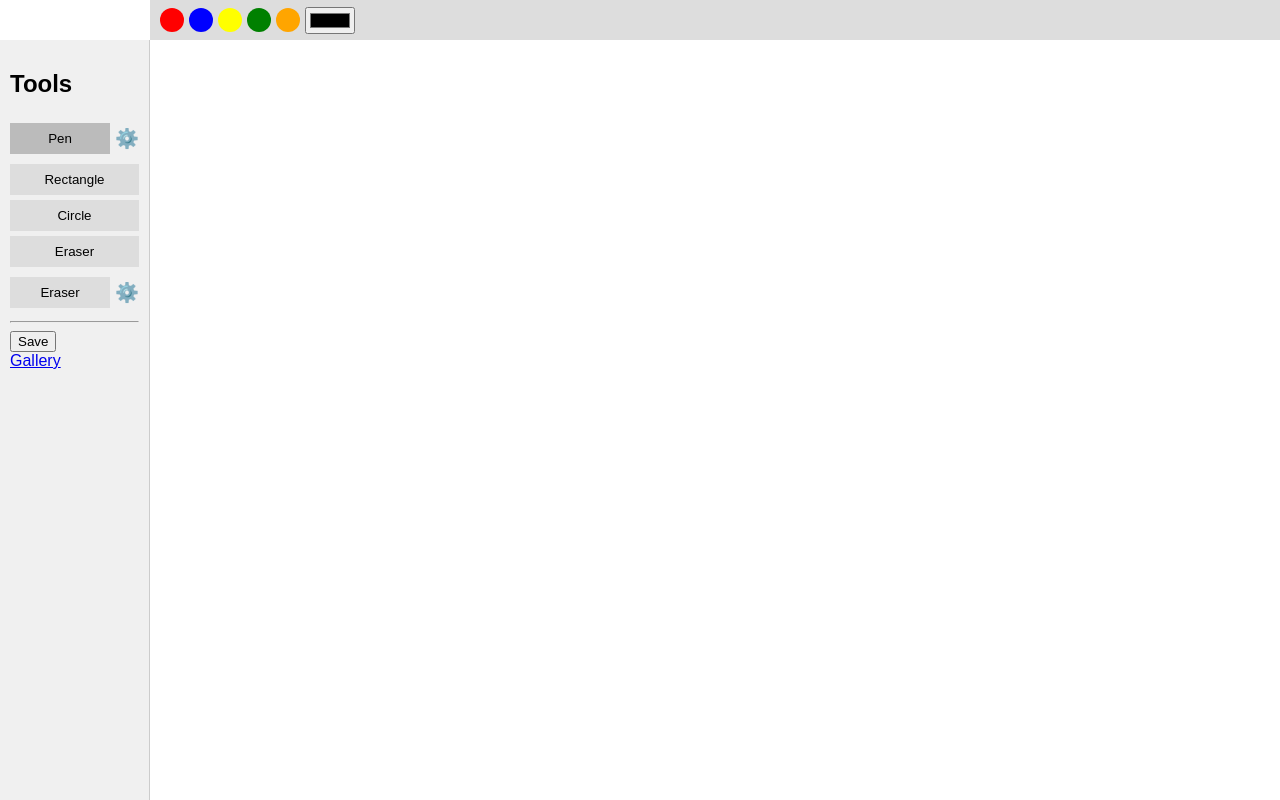
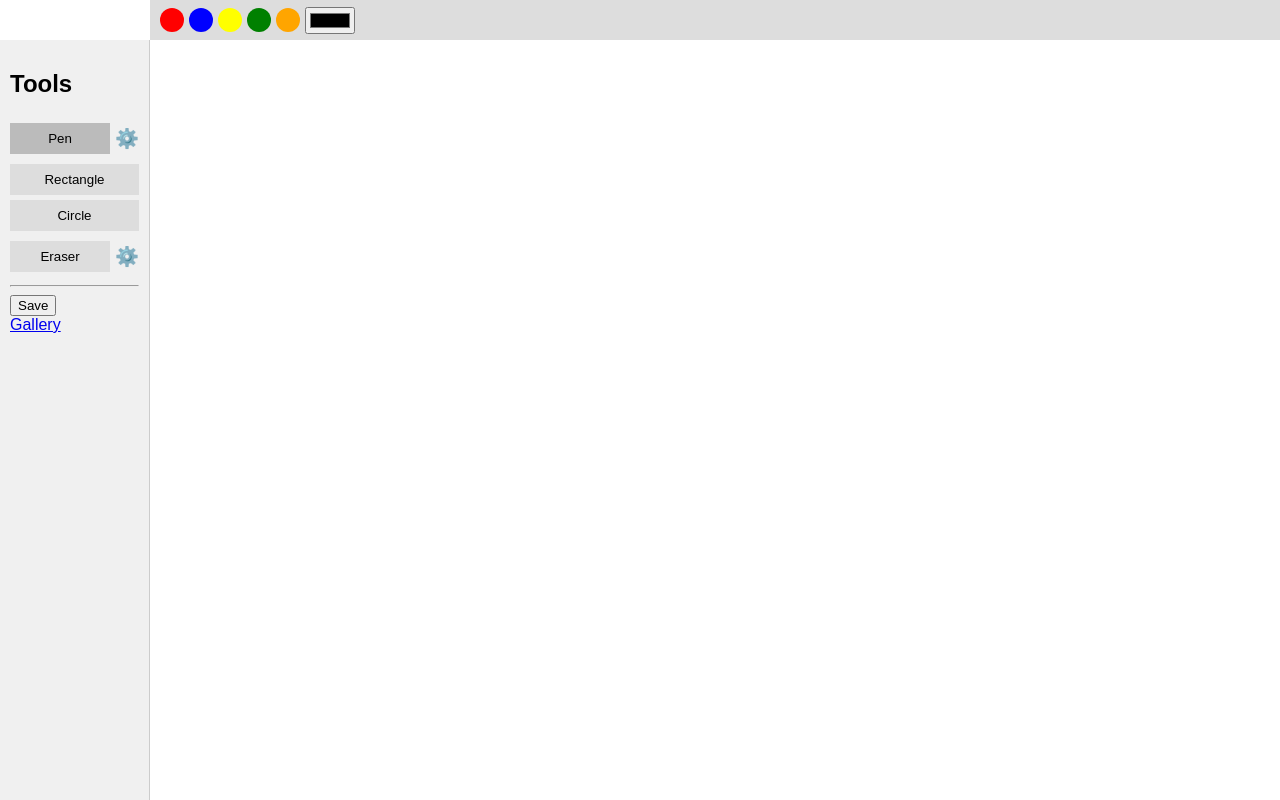
Before and after one commit to rajeshpillai/whiteboard, a plain HTML site: page index.html in a window 1280 px wide. Drawn offline with Linux system fonts and the light colour scheme.

Commit message:
Cleanup toolbar

```diff
--- a/index.html
+++ b/index.html
@@ -28,7 +28,6 @@
     </div>
     <button id="tool-rect" class="tool-btn" data-tool="rect">Rectangle</button>
     <button id="tool-circle" class="tool-btn" data-tool="circle">Circle</button>
-    <button id="tool-eraser" class="tool-btn" data-tool="eraser">Eraser</button>
     <!-- Eraser container with icon for line width selection -->
     <div class="eraser-container">
       <button id="tool-eraser" class="tool-btn" data-tool="eraser">Eraser</button>
```
